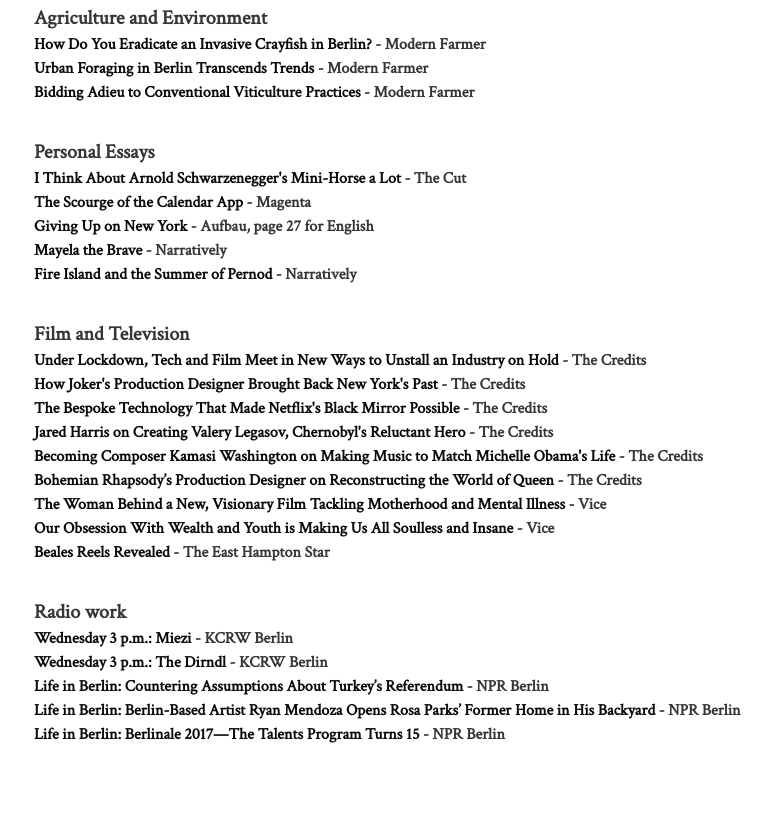
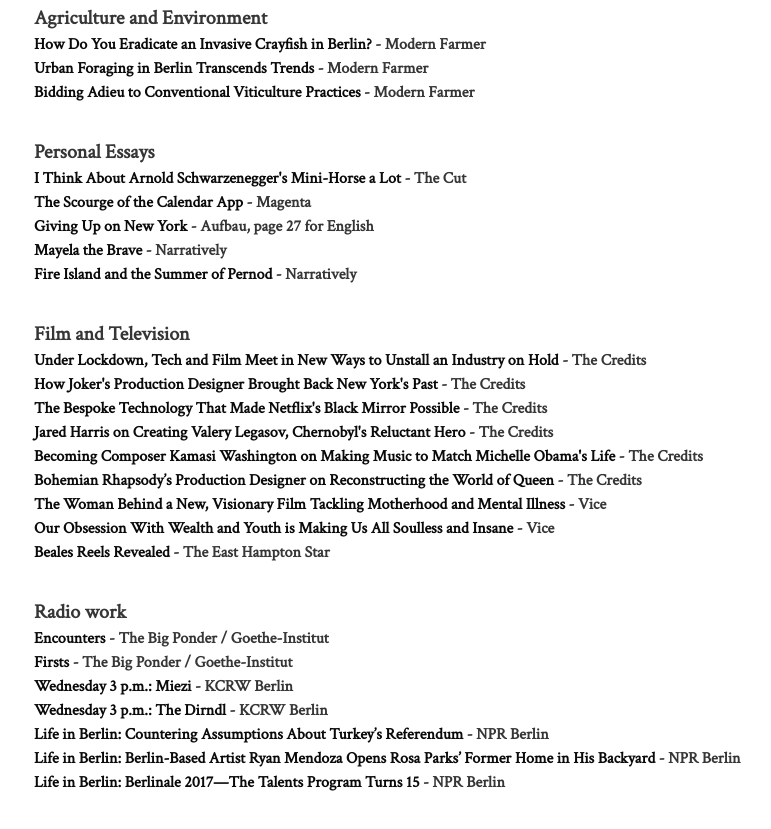
Before and after one commit to russellmorgan/writers-blog, a website: page work.html in a window 1280 px wide. Shown: the part 479-1308 px from the top of the page, without its empty margins (422-1193 px from the left). Before the commit the page ends 1274 px from the top, so only its background shows below. Drawn offline with Linux system fonts and the light colour scheme.

Commit message:
Update work.html

```diff
--- a/work.html
+++ b/work.html
@@ -299,6 +299,18 @@
             <h3 class="is-size-5 has-text-weight-semibold">
               Radio work
             </h3>
+              <p>
+              <strong><a target="_blank"
+                  href="https://www.goethe.de/prj/tbp/en/eps/enc.html">
+                  Encounters
+                </a></strong> - The Big Ponder / Goethe-Institut
+            </p>
+               <p>
+              <strong><a target="_blank"
+                  href="https://www.goethe.de/prj/tbp/en/eps/fir.html">
+                  Firsts
+                </a></strong> - The Big Ponder / Goethe-Institut
+            </p>
             <p>
               <strong><a target="_blank"
                   href="https://web.archive.org/web/20201130112124/https://kcrwberlin.com/2019/10/wednesday-3-p-m-miezi-by-susannah-edelbaum/">
```
